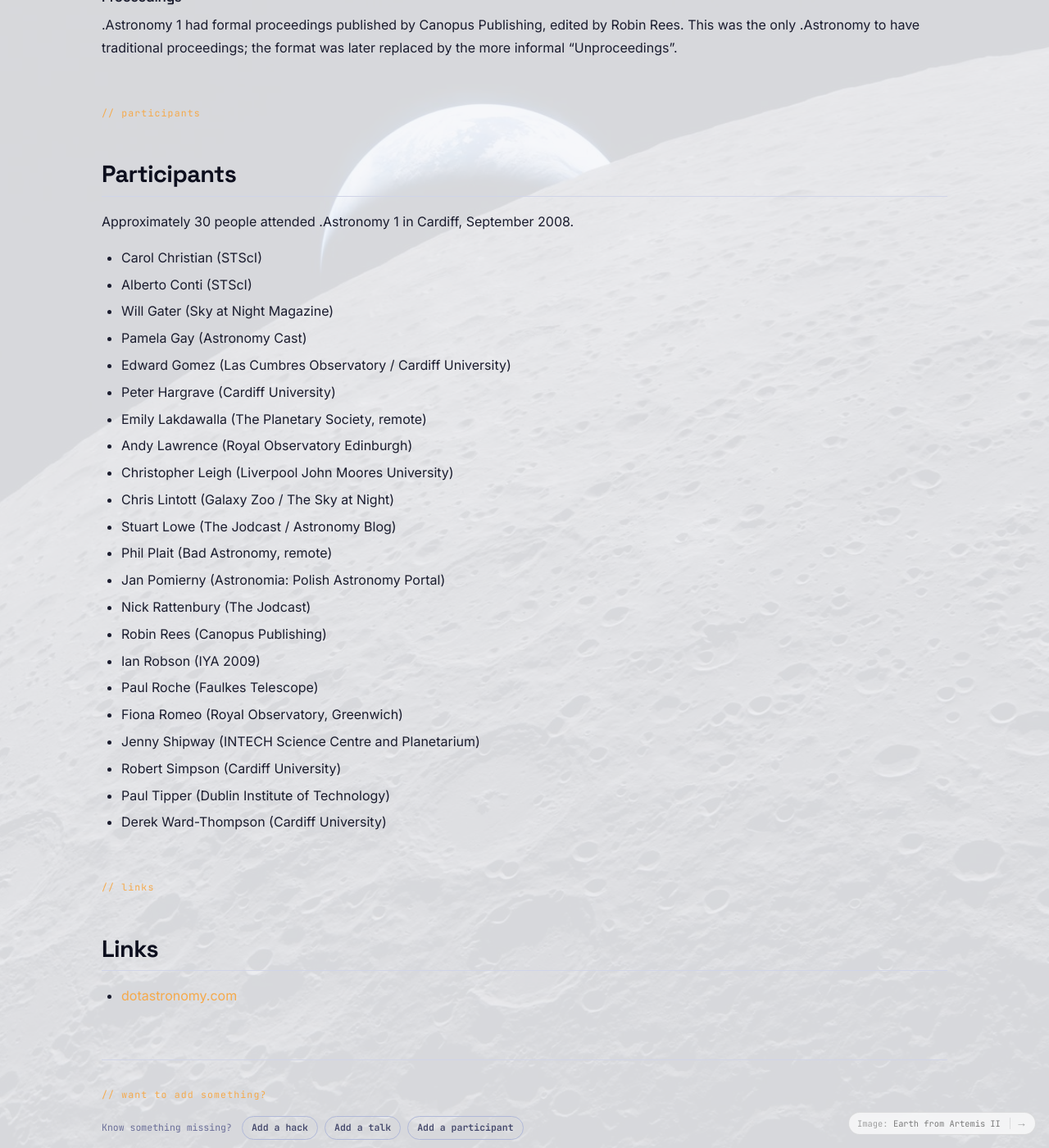
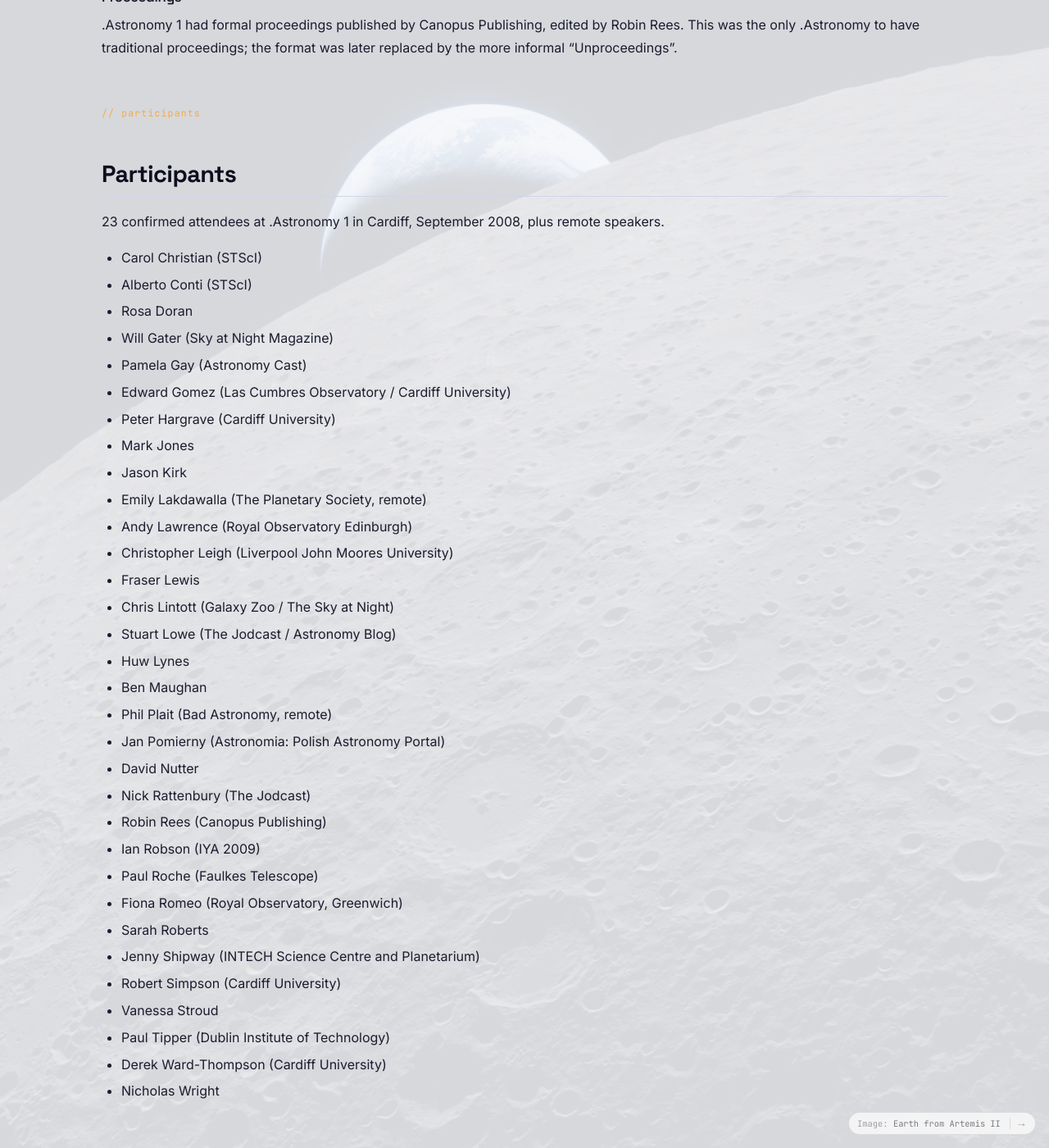
Before and after one commit to dotastro/dotastrosite, a Jekyll site: the page built from events/one/index.md, in a window 1280 px wide and 1400 px high, scrolled down 1953 px. Shown: the whole window at 82% size. Built offline with Jekyll 4.4.1, drawn with Linux system fonts in a browser that asks for light colours.

Commit message:
.Astronomy 1: add missing participants -- 32 now confirmed (Mark Jones, Jason Kirk, Fraser Lewis, Huw Lynes, Ben Maughan, David Nutter, Sarah Roberts, Vanessa Stroud, Nicholas Wright, Rosa Doran)

```diff
--- a/events/one/index.md
+++ b/events/one/index.md
@@ -63,30 +63,40 @@ There was no Hack Day at the first .Astronomy event.
 <span class="section-label">// participants</span>
 ## Participants {#participants}
 
-Approximately 30 people attended .Astronomy 1 in Cardiff, September 2008.
+23 confirmed attendees at .Astronomy 1 in Cardiff, September 2008, plus remote speakers.
 
 - Carol Christian (STScI)
 - Alberto Conti (STScI)
+- Rosa Doran
 - Will Gater (Sky at Night Magazine)
 - Pamela Gay (Astronomy Cast)
 - Edward Gomez (Las Cumbres Observatory / Cardiff University)
 - Peter Hargrave (Cardiff University)
+- Mark Jones
+- Jason Kirk
 - Emily Lakdawalla (The Planetary Society, remote)
 - Andy Lawrence (Royal Observatory Edinburgh)
 - Christopher Leigh (Liverpool John Moores University)
+- Fraser Lewis
 - Chris Lintott (Galaxy Zoo / The Sky at Night)
 - Stuart Lowe (The Jodcast / Astronomy Blog)
+- Huw Lynes
+- Ben Maughan
 - Phil Plait (Bad Astronomy, remote)
 - Jan Pomierny (Astronomia: Polish Astronomy Portal)
+- David Nutter
 - Nick Rattenbury (The Jodcast)
 - Robin Rees (Canopus Publishing)
 - Ian Robson (IYA 2009)
 - Paul Roche (Faulkes Telescope)
 - Fiona Romeo (Royal Observatory, Greenwich)
+- Sarah Roberts
 - Jenny Shipway (INTECH Science Centre and Planetarium)
 - Robert Simpson (Cardiff University)
+- Vanessa Stroud
 - Paul Tipper (Dublin Institute of Technology)
 - Derek Ward-Thompson (Cardiff University)
+- Nicholas Wright
 
 <span class="section-label">// links</span>
 ## Links {#links}
```
